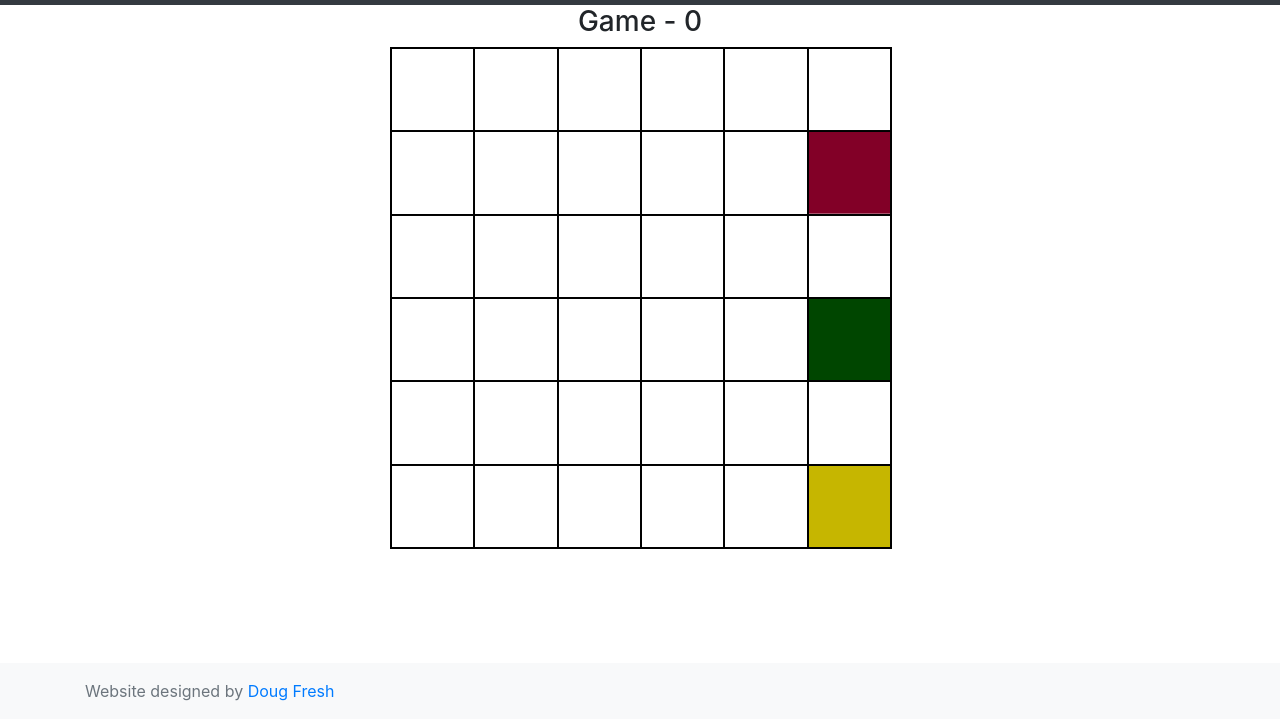
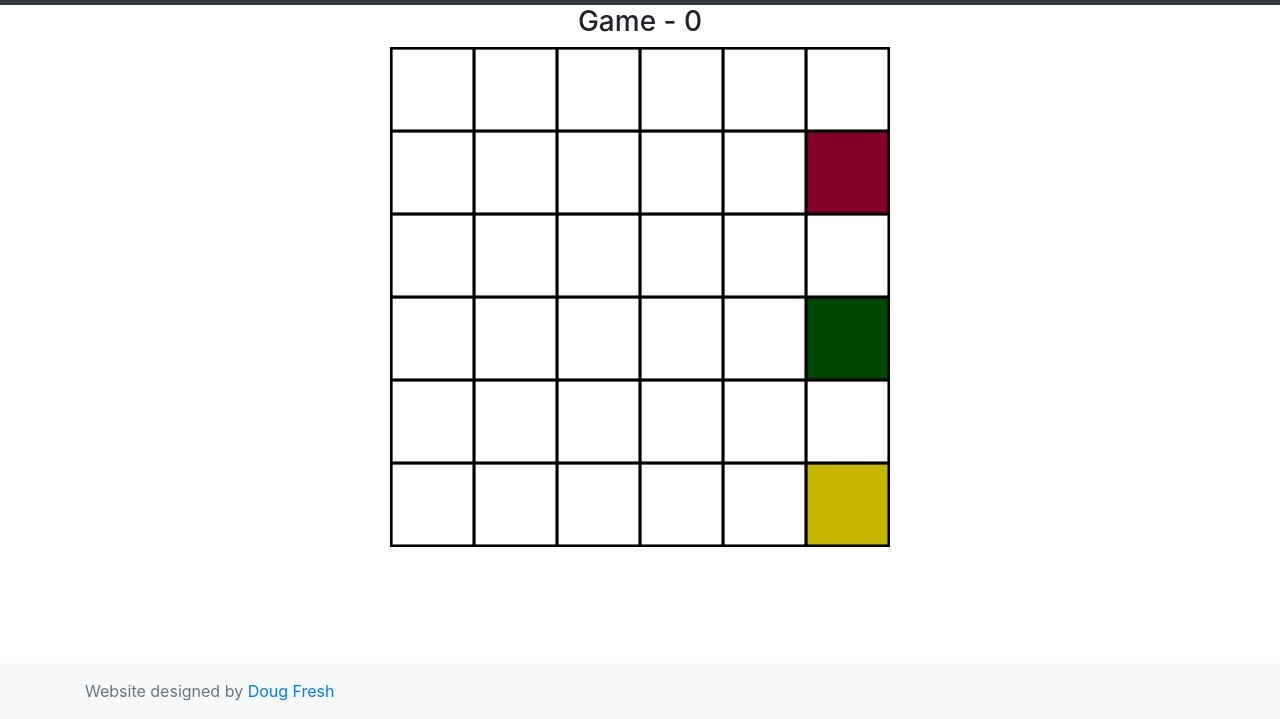
Before and after one commit to djayfresh/grid, a plain HTML site: page index.html in a window 1280 px wide. Shown: the part 81-800 px from the top of the page. Drawn offline with nearby package versions, Linux system fonts and the light colour scheme.

Commit message:
Fix for window size

```diff
--- a/index.html
+++ b/index.html
@@ -15,8 +15,8 @@
       </nav>
       <div class="content text-center">
           <h3 class="md-5">Game - <span id="game-score">0</span></h3>
-        <div class="cont-center" style="width: 500px">
-            <canvas id="grid-canvas" width="500" height="500" style="border:1px solid black;">
+        <div class="grid-container cont-center">
+            <canvas id="grid-canvas" style="border:1px solid black;">
                 Your browser does not support this game
             </canvas>
         </div>
--- a/script/launcher.js
+++ b/script/launcher.js
@@ -65,6 +65,7 @@ gameMaster.setup = function() {
 
     const map = board.generateMap();
     board.setup(map);
+    board.resize();
 
     keyboardManager.track(KEY_CONST.left); //left
     keyboardManager.track(KEY_CONST.right); //right
@@ -121,7 +122,10 @@ gameMaster.draw = function() {
     }
 
     //refresh score:
-    document.getElementById('game-score').innerText = score;
+    const $score = document.getElementById('game-score');
+    if (!!$score){
+        $score.innerText = score;
+    }
 }
 
 /* Board */
@@ -270,6 +274,11 @@ board.move = function(id, x, y, movement){
 
     board.grid[movement.pos.y][movement.pos.x] = ID_CONST.Grid;
     board.grid[movement.pos.y + y][movement.pos.x + x] = id;
+}
+
+board.resize = function() {
+    board.size = document.getElementById('grid-canvas').width;
+    document.getElementById('grid-canvas').height = board.size;
 }
 
 /* Board - Generation */
@@ -577,3 +586,7 @@ function range(min, max){
 document.addEventListener("DOMContentLoaded", function () {
     Start();
 });
+
+window.addEventListener("resize", function() {
+    board.resize();
+}, false);
--- a/style/main.css
+++ b/style/main.css
@@ -14,3 +14,13 @@ Blue: #005ac6
     margin-left: auto;
     margin-right: auto;
 }
+
+#grid-canvas {
+    width: 100%;
+    height: 100%;
+}
+
+.grid-container {
+    max-width: 500px;
+    max-height: 500px;
+}
```
Also changed, not shown: task.txt (added, +7 -0 lines).
